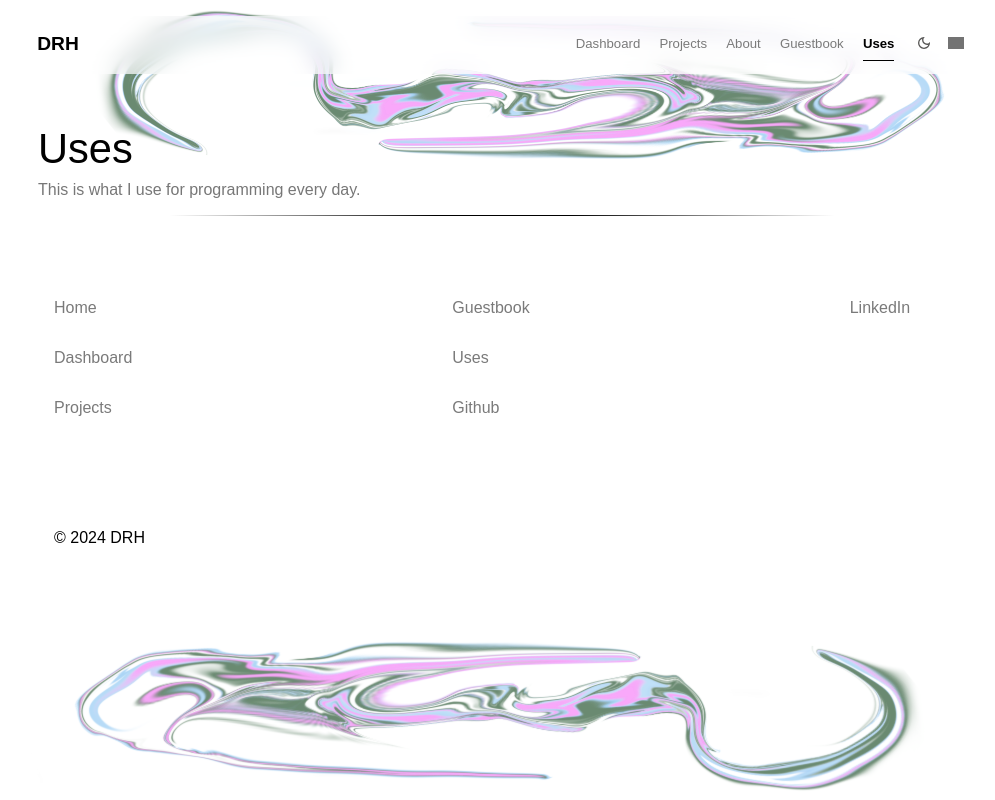
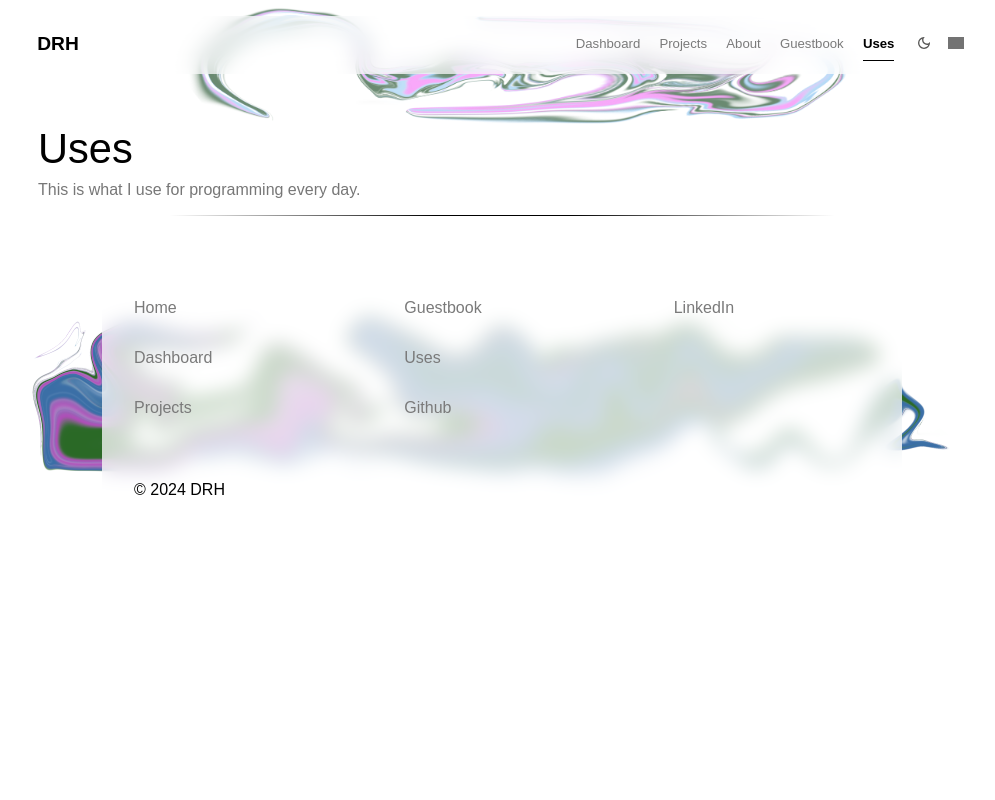
Before and after one commit to DavidRHannah/portfolio, a React (Create React App) app: page /uses in a window 1280 px wide. Shown: the whole page, without its empty margins (138-1133 px from the left). Built offline with nearby package versions, Linux system fonts and the light colour scheme; grey boxes are pictures that could not be loaded.

Commit message:
background images positioned correctly

```diff
--- a/src/App.css
+++ b/src/App.css
@@ -1,37 +1,33 @@
+@import url('./themes.scss');
 .App {
-  text-align: center;
+  min-width: 28rem;
+  max-width: 60rem;
+  margin: 0;
+  margin: 1rem auto;
+  margin-top: 0;
+  color: var(--light-text);
+  height: 100%;
+  /* outline: solid yellowgreen 4px; */
+}
+body.dark-mode{
+  background-color: var(--dark-bg);
+  color: var(--dark-text);
+}
+body.dark-mode .App{
+  background-color: var(--dark-bg);
+  color: var(--dark-text);
 }
 
-.App-logo {
-  height: 40vmin;
-  pointer-events: none;
+.top{
+  display: block;
+  position: absolute;
+  top: 0;
+  right: 0;
+  height: auto;
+  left: auto;
+  z-index: 0;
+  width: 100%;
+  height: 20%;
+  object-fit: scale-down;
+  /* outline: solid 2px orange; */
 }
-@media (prefers-reduced-motion: no-preference) {
-  .App-logo {
-    animation: App-logo-spin infinite 20s linear;
-  }
-}
-
-.App-header {
-  background-color: #282c34;
-  min-height: 100vh;
-  display: flex;
-  flex-direction: column;
-  align-items: center;
-  justify-content: center;
-  font-size: calc(10px + 2vmin);
-  color: white;
-}
-
-.App-link {
-  color: #61dafb;
-}
-
-@keyframes App-logo-spin {
-  from {
-    transform: rotate(0deg);
-  }
-  to {
-    transform: rotate(360deg);
-  }
-}
--- a/src/App.tsx
+++ b/src/App.tsx
@@ -1,5 +1,6 @@
 import React from 'react';
 import { BrowserRouter as Router, Route, Routes } from 'react-router-dom';
+import './App.css';
 import Header from './components/Header/Header';
 import Home from './components/Home/Home';
 import About from './components/About/About';
@@ -8,11 +9,13 @@ import Dashboard from './components/Dashboard/Dashboard';
 import Guestbook from './components/Guestbook/Guestbook';
 import Uses from './components/Uses/Uses';
 import Footer from './components/Footer/Footer';
+import BackgroundTop from './background-top.png';
 
 function App() {
   return (
     <Router>
       <div className="App">
+        <img src={BackgroundTop} alt="Gradient background" className='top'/>
         <Header />
         <Routes>
           <Route path="/" element={<Home />} />
--- a/src/components/Footer/Footer.css
+++ b/src/components/Footer/Footer.css
@@ -1,19 +1,42 @@
+@import url(../../themes.scss);
+
 .footer-container {
+    position: relative;
+    width: 100%;
+    height: auto;
+    margin-bottom: 2rem;
+    /* outline: solid 1px red; */
+}
+
+/* Background Image */
+.footer-container img {
+    position: absolute;
+    width: 100%;
+    height: 100%;
+    left: 0;
+    bottom: 0;
+    object-fit: scale-down;
+}
+
+.footer-content-container {
+    /* outline: solid 1px red; */
+
+    display: flex;
+    flex-direction: column;
+    justify-content: space-between;
+    padding: 2rem;
+    border-radius: var(--footer-radius);
+    background: var(--light-footer-bg);
+    backdrop-filter: var(--footer-blur);
+    color: var(--light-text);
     transition: all var(--transition-speed) ease;
-    -webkit-backdrop-filter: var(--footer-blur);
-    backdrop-filter: var(--footer-blur);
-    background: var(--light-footer-bg);
-    border-radius: var(--footer-radius);
-    justify-content: space-between;
-    color: var(--light-text);
-    flex-direction: column;
-    margin-bottom: 2rem;
-    padding: 2rem;
-    display: flex;
+    position: relative;
+    z-index: 1;
+    margin-left: 5rem;
+    margin-right: 5rem;
 }
-body.dark-mode .footer-container {
-    -webkit-backdrop-filter: var(--footer-blur);
-    backdrop-filter: var(--footer-blur);
+
+body.dark-mode .footer-content-container {
     background: var(--dark-footer-bg);
     color: var(--dark-text);
 }
@@ -22,8 +45,14 @@ body.dark-mode .footer-container {
     display: flex;
     flex-flow: row wrap;
     justify-content: flex-start;
-    gap: 20rem;
+    gap: 12rem;
     margin-top: 1rem;
+}
+
+@media (max-width: 600px) {
+    .footer-link-container {
+        gap: 5rem;
+    }
 }
 
 .link-container-column {
@@ -33,22 +62,24 @@ body.dark-mode .footer-container {
 }
 
 .footer-link {
-    transition: color var(--transition-speed) ease-in-out;
     color: var(--link-color);
     text-decoration: none;
     margin-bottom: 2rem;
-}
-body.dark-mode .footer-link {
-    color: var(--dark-link-color);
+    transition: color var(--transition-speed) ease-in-out;
 }
 
 .footer-link:hover {
     color: var(--link-hover);
 }
+
+body.dark-mode .footer-link {
+    color: var(--dark-link-color);
+}
+
 body.dark-mode .footer-link:hover {
     color: var(--dark-link-hover);
 }
 
 .misc-container {
-    margin-top: 5rem;
+    margin-top: 2rem;
 }
--- a/src/components/Footer/Footer.tsx
+++ b/src/components/Footer/Footer.tsx
@@ -1,11 +1,13 @@
 import React from 'react';
 import { Link } from 'react-router-dom';
 import './Footer.css';
-
+import BackgroundImage from '../../background-bottom.png';
 
 const Footer = () => {
   return (
     <div className='footer-container'>
+      <img src={BackgroundImage} alt="background" />
+      <div className="footer-content-container">
         <div className="footer-link-container">
           <div className="link-container-column">
             <Link to="/" className="footer-link">
@@ -36,8 +38,13 @@ const Footer = () => {
           </div>
         </div>
         <div className="misc-container">
-        <div className="copyright-container">	&copy; 2024 DRH</div>
+          <div className="copyright-container">
+            &copy; 2024 DRH
           </div>
+        </div>
+      </div>
+
+
     </div>
   )
 }
--- a/src/components/Header/Header.css
+++ b/src/components/Header/Header.css
@@ -11,13 +11,12 @@
     padding: 0.725rem;
     position: sticky;
     display: flex;
-    z-index: 10;
+    z-index: 100;
     top: 1rem;
 }
 body.dark-mode .navbar-container {
     background: var(--dark-navbar-bg);
 }
-
 
 .left-container,
 .navbar-img-container {
--- a/src/components/ProjectCard/ProjectCard.css
+++ b/src/components/ProjectCard/ProjectCard.css
@@ -1,8 +1,6 @@
 @import url(../../themes.scss);
 .card-container{
     transition: all var(--transition-speed) ease;
-    -webkit-backdrop-filter: var(--navbar-blur);
-    backdrop-filter: var(--navbar-blur);
     display: flex;
     flex-direction: column;
     justify-content: space-between;
@@ -12,7 +10,9 @@
     padding: 1rem;
     background-color: var(--light-navbar-bg);
     border-radius: 1rem;
-    transition: all var(--transition-speed) ease;
+}
+.card-container *{
+    backdrop-filter: none;
 }
 body.dark-mode .card-container{
     background-color: var(--dark-navbar-bg);
@@ -34,11 +34,13 @@ body.dark-mode .card-container:hover{
 .project-screenshot-container{
     display: flex;
     justify-content: center;
+    width: 100%;
 }
 .project-screenshot-container img{
     width: 250px;
     height: 250px;
     border-radius: 1rem;
+    object-fit: fill;
 }
 .info-text-container{
     display: flex;
--- a/src/components/Projects/Projects.css
+++ b/src/components/Projects/Projects.css
@@ -1,3 +1,5 @@
+@import url(../../themes.scss);
+
 .projects-container{
     margin-bottom: 4rem;
 }
@@ -8,7 +10,6 @@
     column-gap: 1rem;
     row-gap: 1rem;
     place-items: center;
-    transition: ease all 500ms;
 }
 @media screen and (max-width: 1024px) {
     .project-cards-container{
--- a/src/index.css
+++ b/src/index.css
@@ -7,41 +7,6 @@ body {
   -webkit-font-smoothing: antialiased;
   -moz-osx-font-smoothing: grayscale;
   font-family: sans-serif, Arial;
-  min-width: 28rem;
-  max-width: 60rem;
-  margin: 1rem auto;
-  margin-top: 0;
-  color: var(--light-text);
-  transition: background-color var(--transition-speed) ease, color var(--transition-speed) ease;
-}
-
-body.dark-mode {
-  background-color: var(--dark-bg);
-  color: var(--dark-text);
-}
-
-.gradient-top img, .gradient-bottom img {
-  object-fit: cover;
-}
-
-body.dark-mode {
-  background-color: var(--dark-bg);
-  color: var(--dark-text);
-}
-
-.gradient-top, .gradient-bottom {
-  position: fixed;
-  margin: auto;
-  height: 200px;
-  z-index: -99;
-}
-
-.gradient-top {
-  top: 0;
-}
-
-.gradient-bottom {
-  bottom: 0;
 }
 
 code {
--- a/src/index.tsx
+++ b/src/index.tsx
@@ -3,27 +3,13 @@ import ReactDOM from 'react-dom/client';
 import './index.css';
 import App from './App';
 import reportWebVitals from './reportWebVitals';
-import BackgroundTop from './background-top.png';
-import BackgroundBottom from './background-bottom.png';
 
 const root = ReactDOM.createRoot(
   document.getElementById('root') as HTMLElement
 );
 root.render(
   <React.StrictMode>
-    <div className="gradient-top">
-      <img
-          alt="Gradient background"
-          src={BackgroundTop}
-      />
-    </div>
     <App />
-    <div className="gradient-bottom">
-      <img
-          alt="Gradient background"
-          src={BackgroundBottom}
-      />
-    </div>
   </React.StrictMode>
 );
 
--- a/src/themes.scss
+++ b/src/themes.scss
@@ -3,7 +3,7 @@
     --light-bg: #ffffff;
     --light-text: #000000;
     --light-navbar-bg: rgba(255, 255, 255, 0.644);
-    --light-footer-bg: rgba(255, 255, 255, 0.544);
+    --light-footer-bg: rgba(255, 255, 255, 0.744);
     --link-hover: rgb(0, 0, 0);
     --link-color: rgb(122, 122, 122);
     --icon-filter: invert(70%);
```
Also changed, not shown: src/background-bottom.png. Lines whose indentation alone changed are shown as unchanged.
